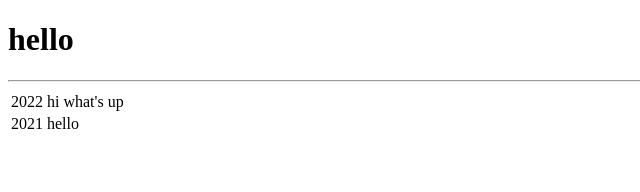
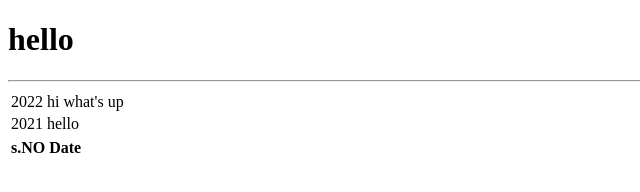
Before and after one commit to Sahithi-github/Sahithi, a plain HTML site: page index.html in a window 1280 px wide. Shown: the full height of the page, 0-640 px from the left. Drawn offline with Linux system fonts and the light colour scheme.

Commit message:
Table head

```diff
--- a/index.html
+++ b/index.html
@@ -19,5 +19,11 @@
             <td>hello</td>
         </tr>
     </table>
+    <table>
+        <thead>
+            <th>s.NO</th>
+            <th>Date</th>
+        </thead>
+    </table>
 </body>
 </html>
```
